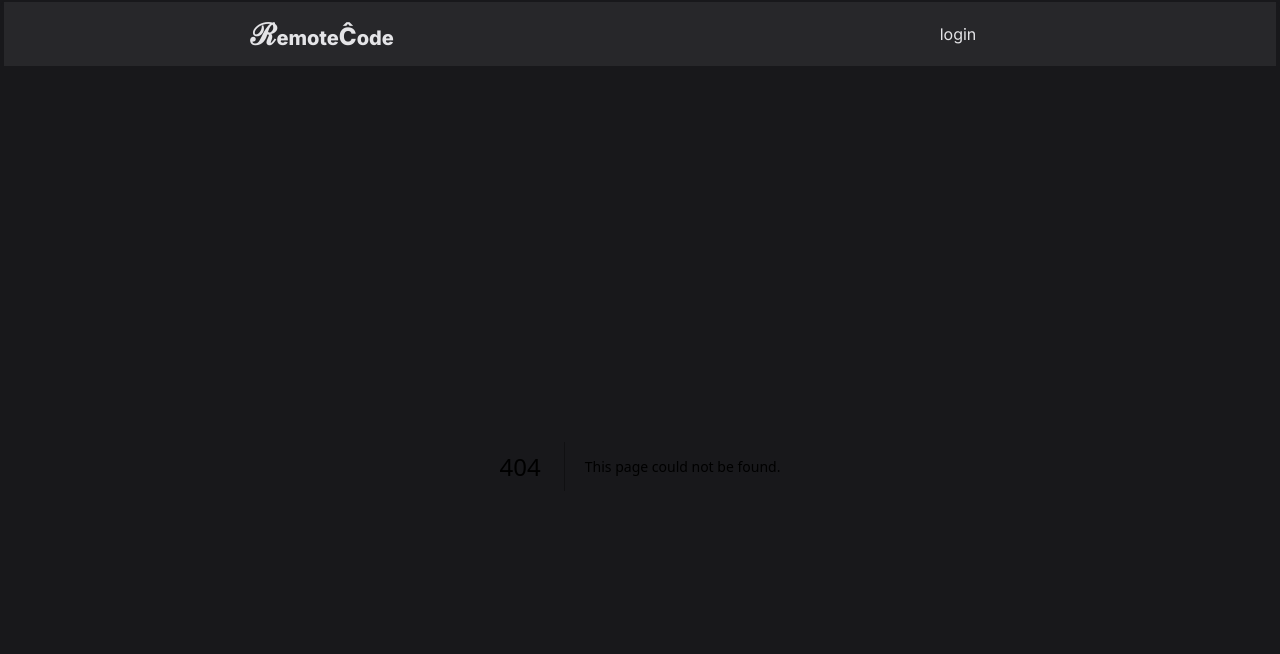
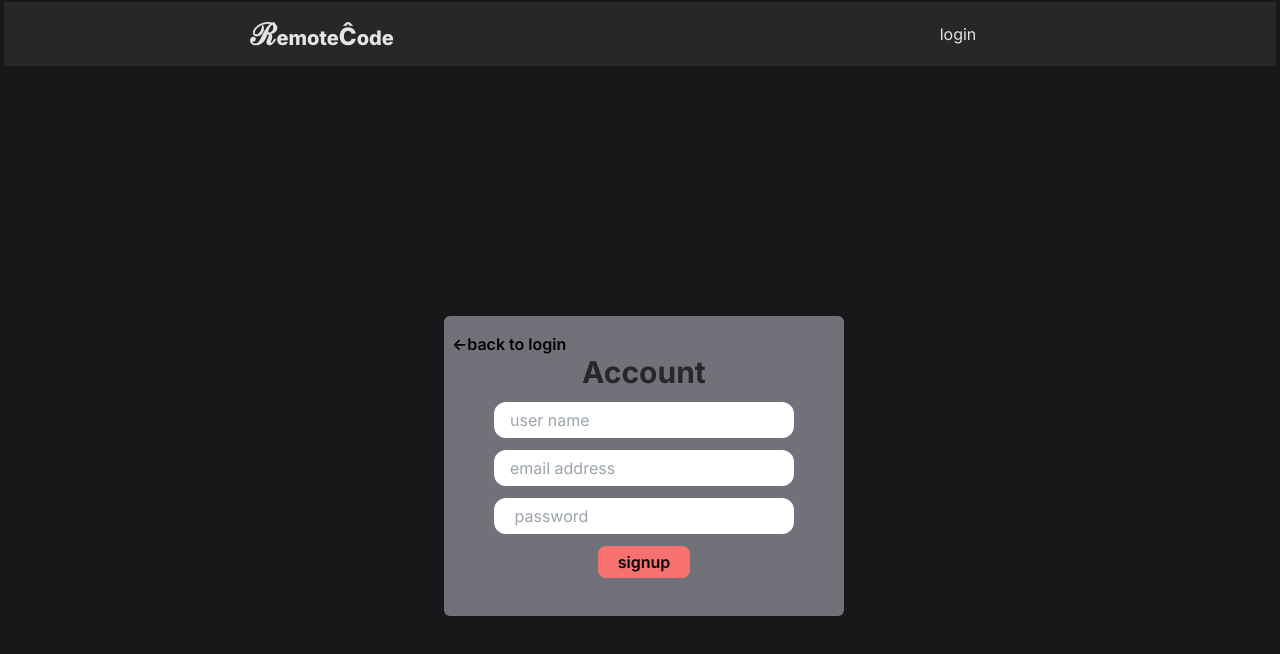
Before and after one commit to niteshsainicoder/RemoteCode, a Next.js app: page /signup in a window 1280 px wide. Before the commit this address had no page. Shown: the top 654 px of the page. Built offline with nearby package versions, Linux system fonts and the light colour scheme.

Commit message:
routes changes made and link changed

```diff
--- a/src/app/login/page.tsx
+++ b/src/app/login/page.tsx
@@ -19,7 +19,7 @@ const LoginSignup = () => {
                     setPassword(e.target.value);
                 }} className='w-11/12 md:w-9/12 h-9 rounded-xl border-2hover:border-teal-400 pl-4 text-wrap ' />
                 <button type='submit' className='py-1 rounded-lg  bg-red-400  px-5' >LogIn</button>
-                <h6>{`don't have account yet,`}<span className='text-blue-300' >  <Link href="/login/signup" >click here</Link></span></h6>
+                <h6>{`don't have account yet,`}<span className='text-blue-300' >  <Link href="/signup" >click here</Link></span></h6>
 
                 <Link className={` font-semibold antialiased  left-2 top-2 md:top-4 absolute link `} href="/">
                 {`<-`}back to home
--- /dev/null
+++ b/src/app/signup/page.tsx
@@ -0,0 +1,36 @@
+'use client'
+import Link from 'next/link'
+import React, { useState } from 'react'
+
+const LoginSignup = () => {
+    const [name, setName] = useState<string | null>('')
+    const [gmail, setGmail] = useState<string | null>('')
+    const [password, setPassword] = useState<string | null>('')
+
+
+    return (
+
+        <div className=' h-screen w-screen flex flex-col justify-center items-center'>
+            <div className='w-11/12 md:w-[400px] transition-all relative bg-zinc-500 h-[300px] flex flex-col gap-3 rounded-md justify-center items-center'>
+                <span className='text-3xl font-bold antialiased text-zinc-800 '>Account</span>
+                <input type="text" placeholder='user name' onChange={(e) => {
+                    setName(e.target.value);
+                }} className=' w-11/12 md:w-9/12 h-9 rounded-xl border-2hover:border-teal-400 pl-4 text-wrap ' />
+                <input type="text" placeholder='email address' onChange={(e) => {
+                    setGmail(e.target.value);
+                }} className='w-11/12 md:w-9/12 h-9 rounded-xl border-2hover:border-teal-400 pl-4 text-wrap ' />
+                <input type="password" placeholder=' password' onChange={(e) => {
+                    setPassword(e.target.value);
+                }} className='w-11/12 md:w-9/12 h-9 rounded-xl border-2hover:border-teal-400 pl-4 text-wrap ' />
+                <button type='submit' className='py-1 rounded-lg font-semibold antialiased  bg-red-400  px-5' onSubmit={(e) => console.log(e)}>signup</button>
+
+                <Link className={` font-semibold antialiased  left-2 top-2   md:top-4 absolute link `} href="/login">
+                {`<-`}back to login
+      </Link>
+
+            </div>
+        </div>
+    )
+}
+
+export default LoginSignup
```
